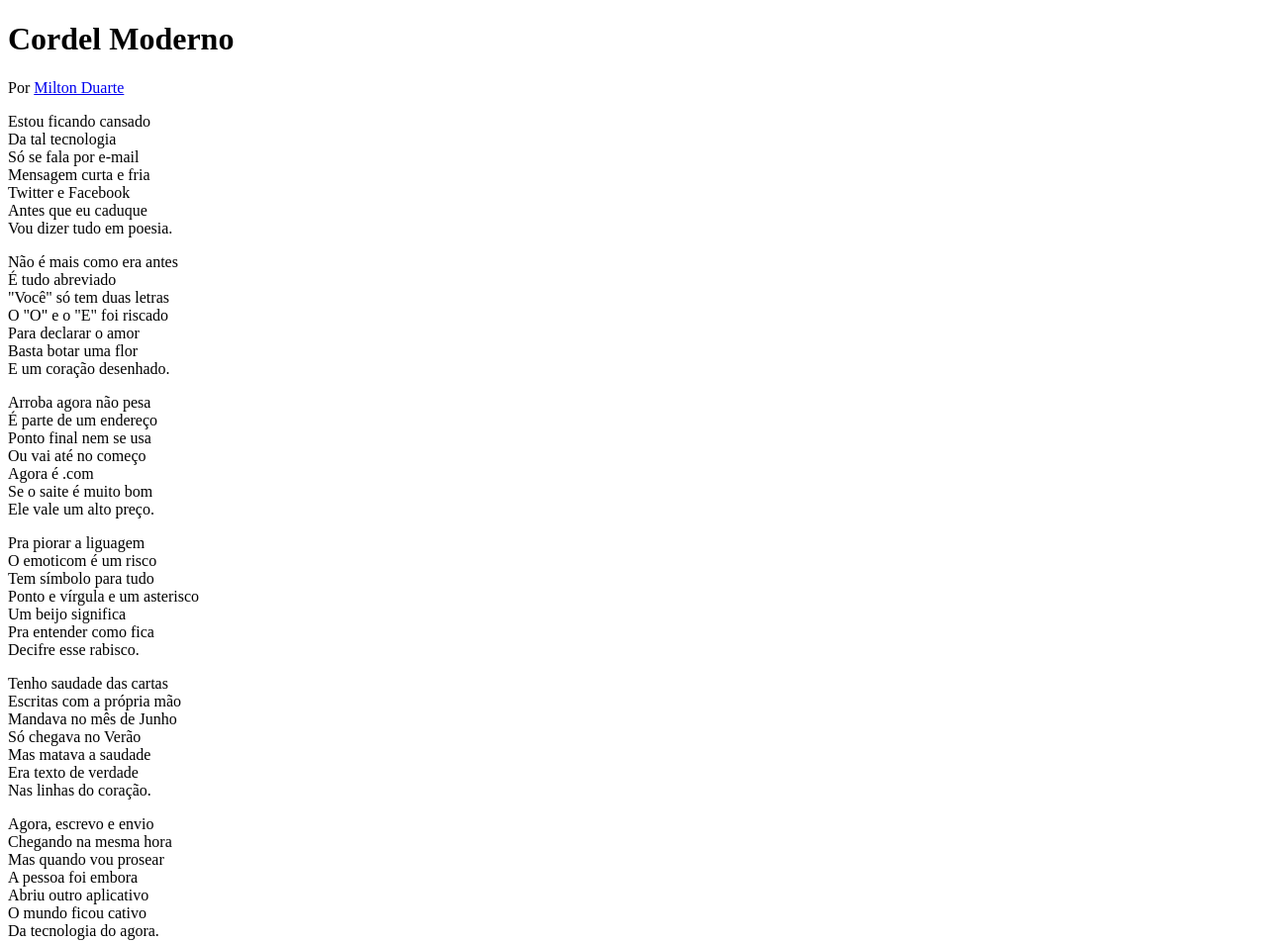
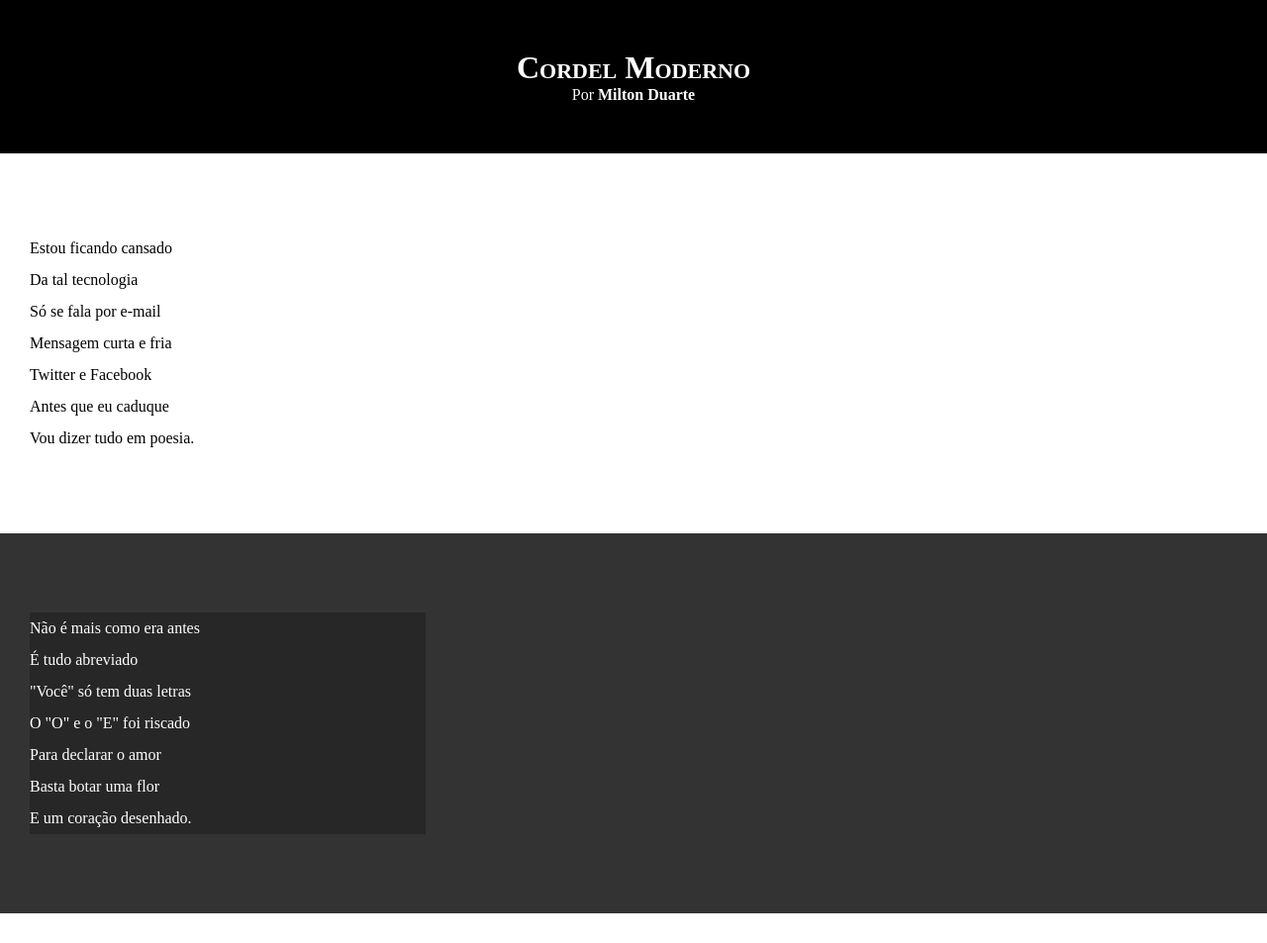
Before and after one commit to RhuanSilva02/HTML-CSS, a plain HTML site: page Desafios/d012/index.html in a window 1280 px wide. Shown: the top 953 px of the page at 99% size. Drawn offline with Linux system fonts and the light colour scheme.

Commit message:
atualizei os estilos dos textos e blocos

```diff
--- a/Desafios/d012/estilo/style.css
+++ b/Desafios/d012/estilo/style.css
@@ -1 +1,66 @@
 @charset "UTF-8";
+
+* {
+    margin: 0px;
+    padding: 0px;
+}
+
+html, body {
+    min-height: 100vh;
+    background-color: dark;
+}
+
+header {
+    background-color: black;
+    color: white;
+    text-align: center;
+}
+
+header > h1 {
+    padding-top: 50px;
+    font-variant: small-caps;
+}
+
+header > p {
+    padding-bottom: 50px;
+
+}
+
+header a, footer a {
+    color: white;
+    text-decoration: none;
+    font-weight: bolder;
+}
+
+header a:hover, footer a:hover {
+    text-decoration: underline;
+}
+
+section {
+    padding-top: 10vh;
+    padding-bottom: 10vh;
+    line-height: 2em;
+    padding-left: 30px;
+}
+
+section.normal {
+    background-color: white;
+    color: black;
+}
+
+section.imagem {
+    background-color: rgb(52, 51, 51);
+    color: white;
+}
+
+section.imagem > p {
+    width: 400px;
+    background-color: rgba(0, 0, 0, 0.233);
+}
+
+footer {
+    background-color: black;
+    color: white;
+    text-align: center;
+    padding: 10px;
+}
--- a/Desafios/d012/index.html
+++ b/Desafios/d012/index.html
@@ -14,7 +14,7 @@
         </p>
     </header>
 
-    <section>
+    <section class="normal">
         <p>
             Estou ficando cansado <br>
             Da tal tecnologia<br>
@@ -26,7 +26,7 @@
         </p>
     </section>
 
-    <section>
+    <section class="imagem">
         <p>
             Não é mais como era antes<br>
             É tudo abreviado<br>
@@ -39,7 +39,7 @@
     </section>
 
 
-    <section>
+    <section class="normal">
         <p>
             Arroba agora não pesa<br>
             É parte de um endereço<br>
@@ -62,7 +62,7 @@
     </section>
 
 
-    <section>
+    <section class="imagem">
         <p>
             Tenho saudade das cartas<br>
             Escritas com a própria mão<br>
@@ -75,7 +75,7 @@
     </section>
 
 
-    <section>
+    <section class="normal">
         <p>
             Agora, escrevo e envio<br>
             Chegando na mesma hora<br>
```
